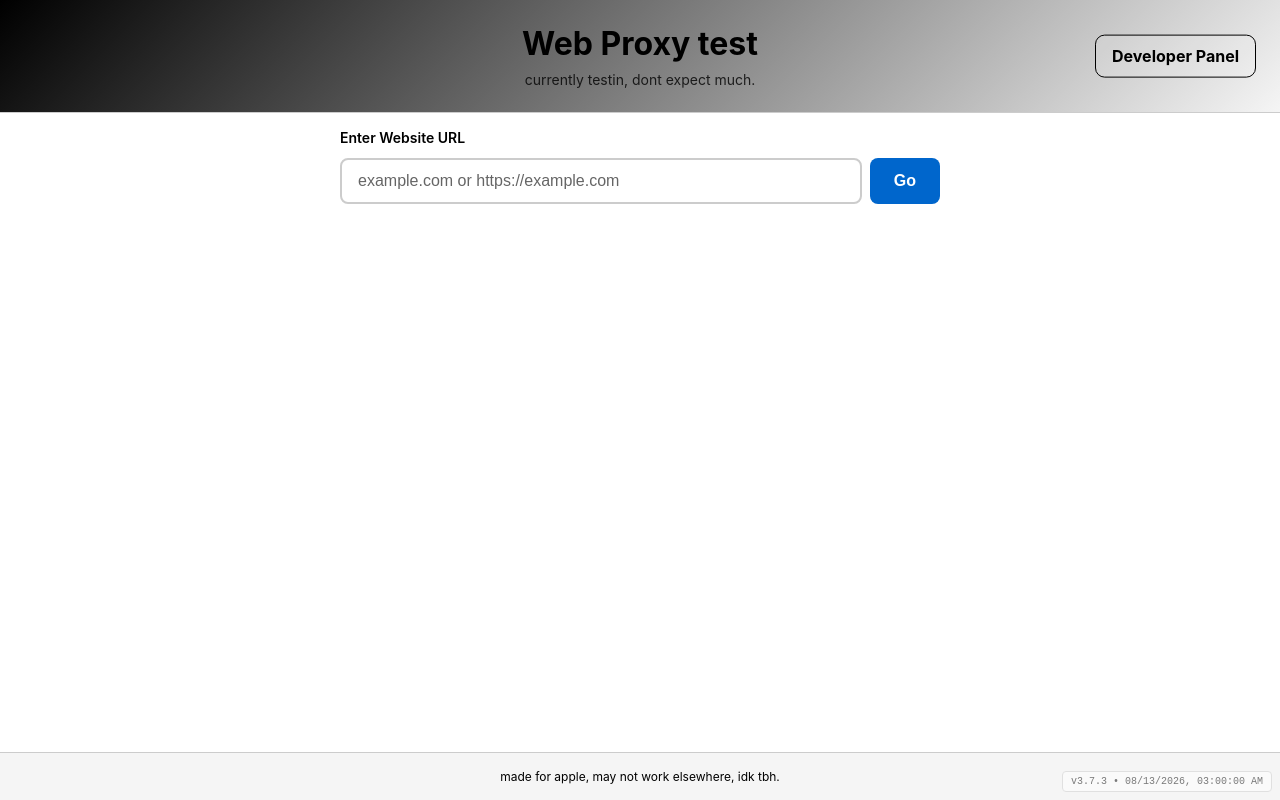
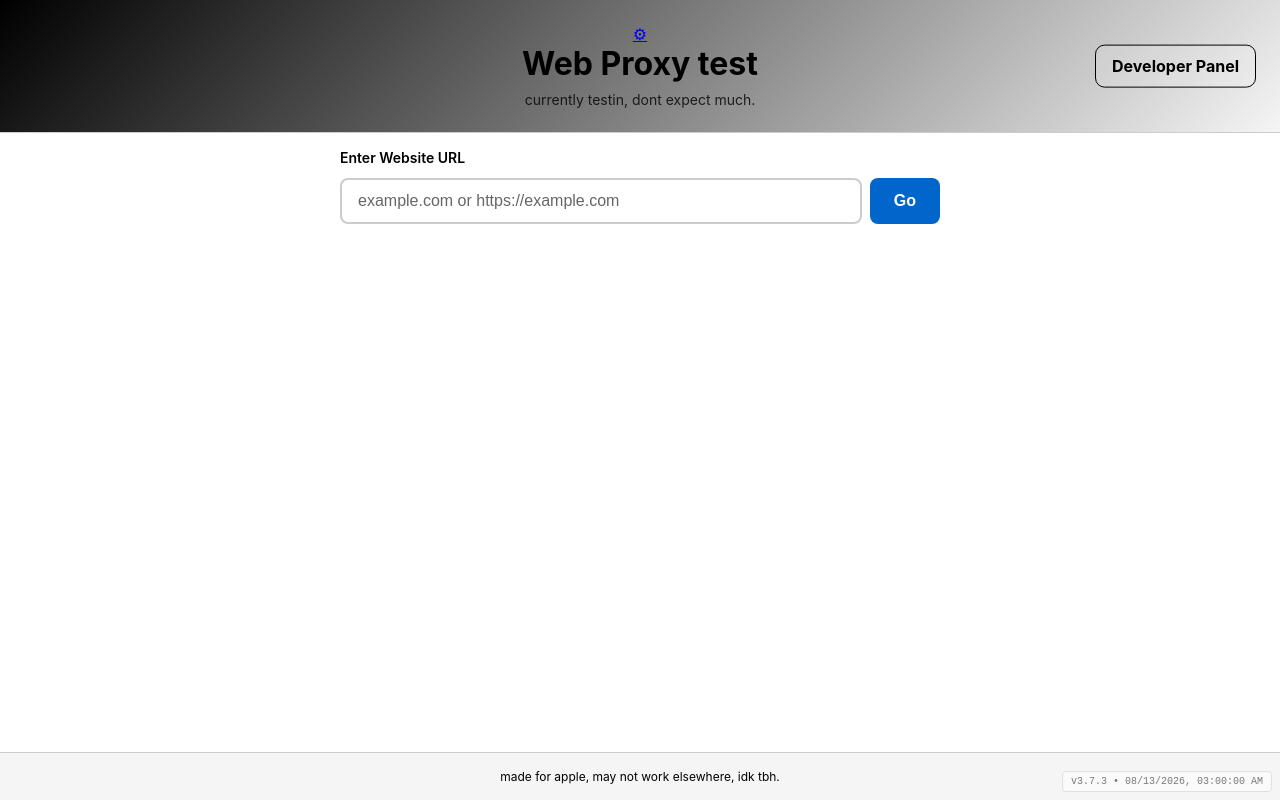
Before and after one commit to skyesimyikheng225183student-crypto/Web-proxy, a Next.js app: page / in a window 1280 px wide. Built offline with nearby package versions, Linux system fonts and the light colour scheme.

Commit message:
Add settings navigation to proxy home

```diff
--- a/app/page.tsx
+++ b/app/page.tsx
@@ -1,5 +1,6 @@
 'use client';
 
+import Link from 'next/link';
 import { useEffect, useState } from 'react';
 import ProxyForm from '@/components/ProxyForm';
 import BrowserFrame from '@/components/BrowserFrame';
@@ -93,6 +94,9 @@ export default function Home() {
       data-easter-eggs-discovered={discoveredEggs.length}
     >
       <header className={styles.header} role="banner">
+        <Link href="/settings" className={styles.settingsButton} aria-label="Open settings">
+          ⚙
+        </Link>
         <div className={styles.headerTitle}>
           <h1>Web Proxy test</h1>
           <p>currently testin, dont expect much.</p>
```
